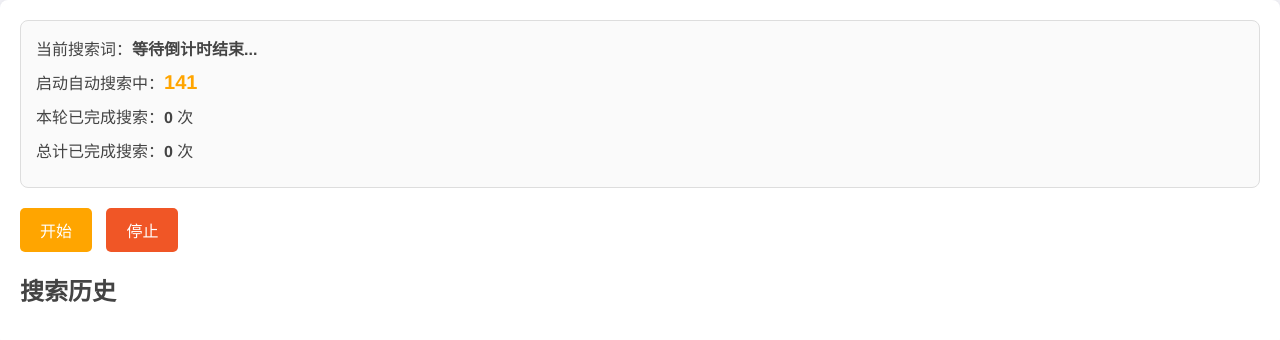
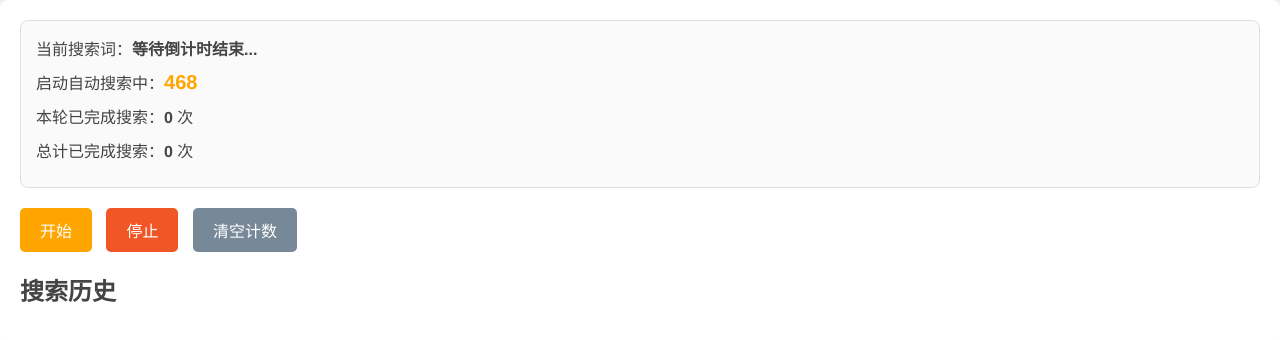
Before and after one commit to falermana/falermana.github.io, a plain HTML site: page index.html in a window 1280 px wide. Drawn offline with Linux system fonts and the light colour scheme.

Commit message:
Update index.html

```diff
--- a/index.html
+++ b/index.html
@@ -52,6 +52,10 @@
             background-color: #F05626;
             color: white;
         }
+        #deleteDataButton {
+            background-color: #778899;
+            color: white;
+        }
         #search-history {
             margin-top: 20px;
         }
@@ -89,6 +93,7 @@
     </div>
     <button id="start-button">开始</button>
     <button id="stop-button">停止</button>
+    <button id="deleteDataButton">清空计数</button>
     <h2>搜索历史</h2>
     <div id="search-history"></div>
 </main>
@@ -275,7 +280,7 @@
 
     function initializeCountdown() {
         const countdownElement = document.getElementById('countdown-timer');
-        let initialCountdown = Math.floor(Math.random() * 120) + 60; // 随机生成 60 到 120 秒的倒计时
+        let initialCountdown = Math.floor(Math.random() * 600) + 60;
         countdownElement.textContent = initialCountdown;
 
         countdownWorker = new Worker(URL.createObjectURL(new Blob([`
@@ -314,6 +319,12 @@
         };
     }
 
+document.getElementById("deleteDataButton").addEventListener("click", function() {
+    localStorage.removeItem("totalSearches");
+    document.getElementById('total-searches').textContent = '0';
+    document.getElementById('completed-searches').textContent = '0';
+});
+
     document.getElementById('start-button').addEventListener('click', startAutoSearch);
     document.getElementById('stop-button').addEventListener('click', stopAutoSearch);
 </script>
```
